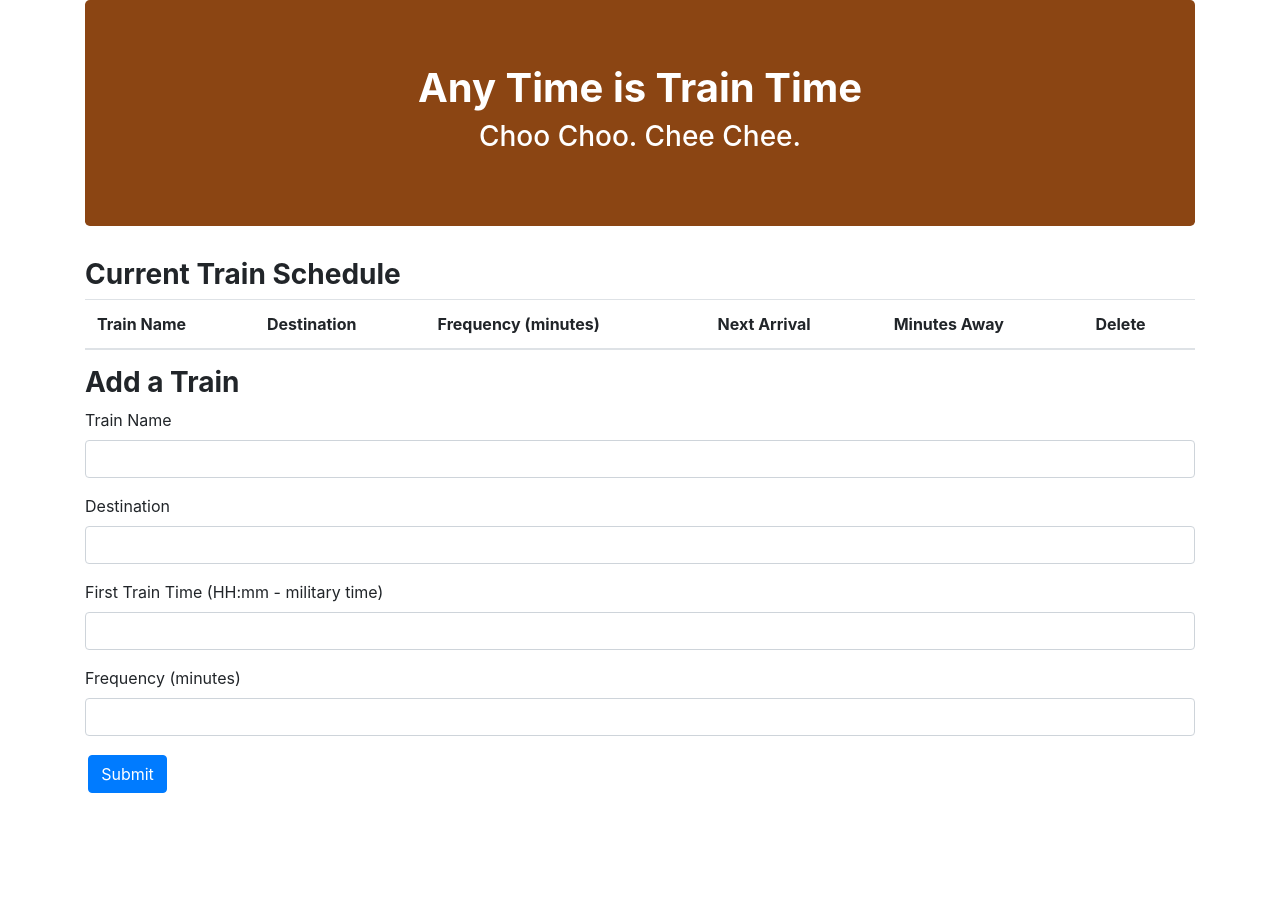
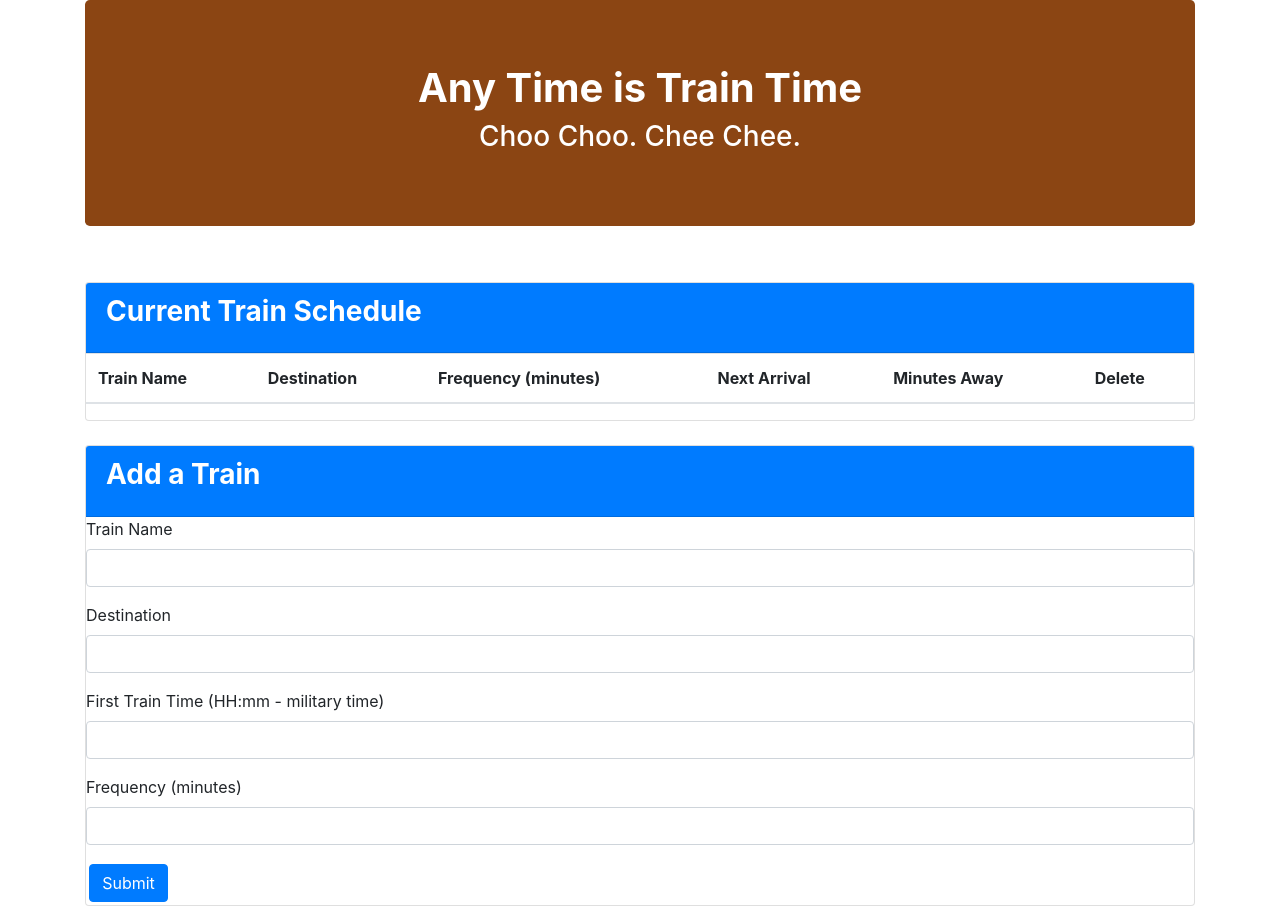
Before and after one commit to FFaour/TrainScheduler, a plain HTML site: page index.html in a window 1280 px wide. Before the commit the page ends 800 px from the top, so only its background shows below. Drawn offline with nearby package versions, Linux system fonts and the light colour scheme; no server answers.

Commit message:
HTML/CSS completed, but with non-working delete button

```diff
--- a/index.html
+++ b/index.html
@@ -58,15 +58,15 @@
       <div class="col-md-12">
 
         <!-- Current scheduled trains -->
-        <div class="panel panel-primary">
+        <div class="card my-4">
 
           <!-- Current train table header -->
-          <div class="panel-heading">
-            <h3 class="panel-title"><strong>Current Train Schedule</strong></h3>
+          <div class="card-header bg-primary">
+            <h3 class="card-title text-white"><strong>Current Train Schedule</strong></h3>
           </div>
 
           <!-- Current train table content -->
-          <div class="panel-body">
+          <div class="card-block">
             <table class="table table-hover" id="train-table">
               <thead>
                 <tr>
@@ -86,15 +86,15 @@
         </div>
 
         <!-- Add a new train -->
-        <div class="panel panel-primary">
+        <div class="card">
 
           <!-- Add a new train table header -->
-          <div class="panel-heading">
-            <h3 class="panel-title"><strong>Add a Train</strong></h3>
+          <div class="card-header bg-primary">
+            <h3 class="card-title text-white"><strong>Add a Train</strong></h3>
           </div>
 
           <!-- Add a new train table content -->
-          <div class="panel-body">
+          <div class="card-block">
 
             <!-- Form that takes the user input for new trains -->
             <form>
```
